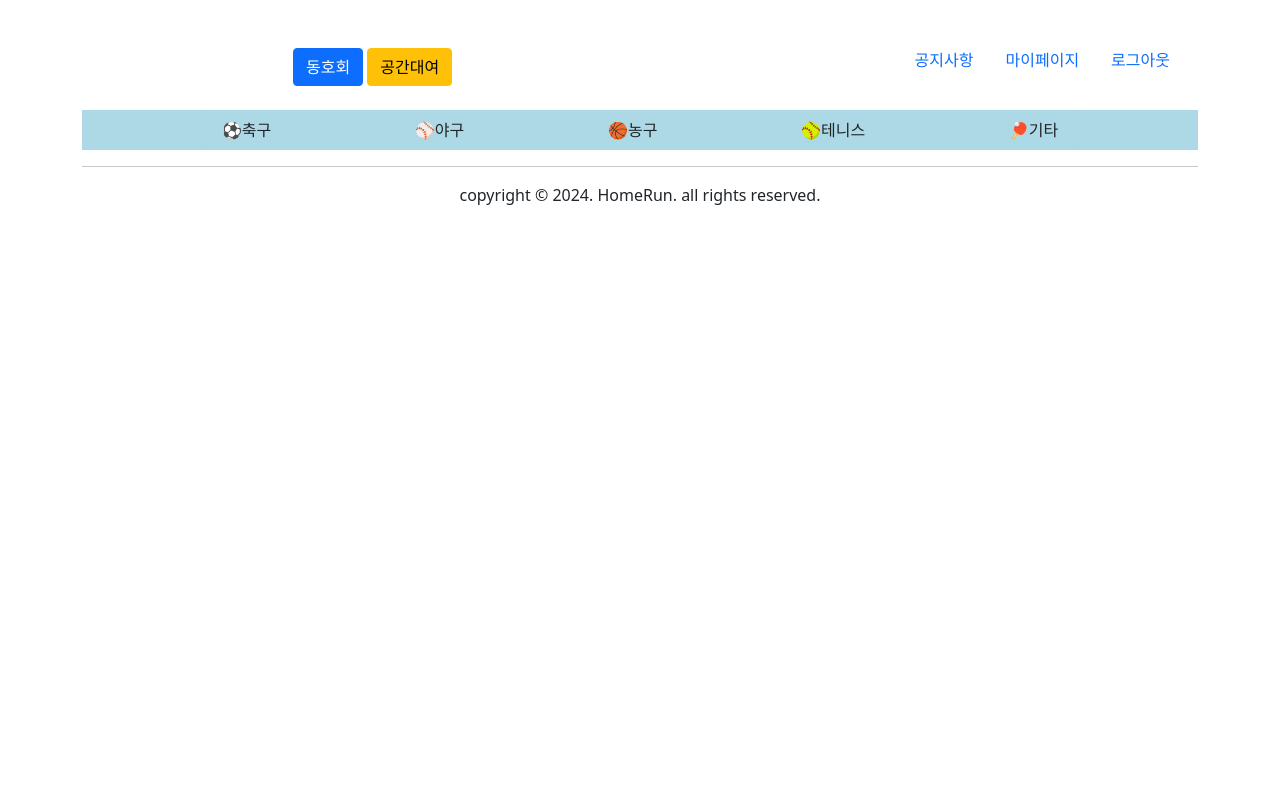
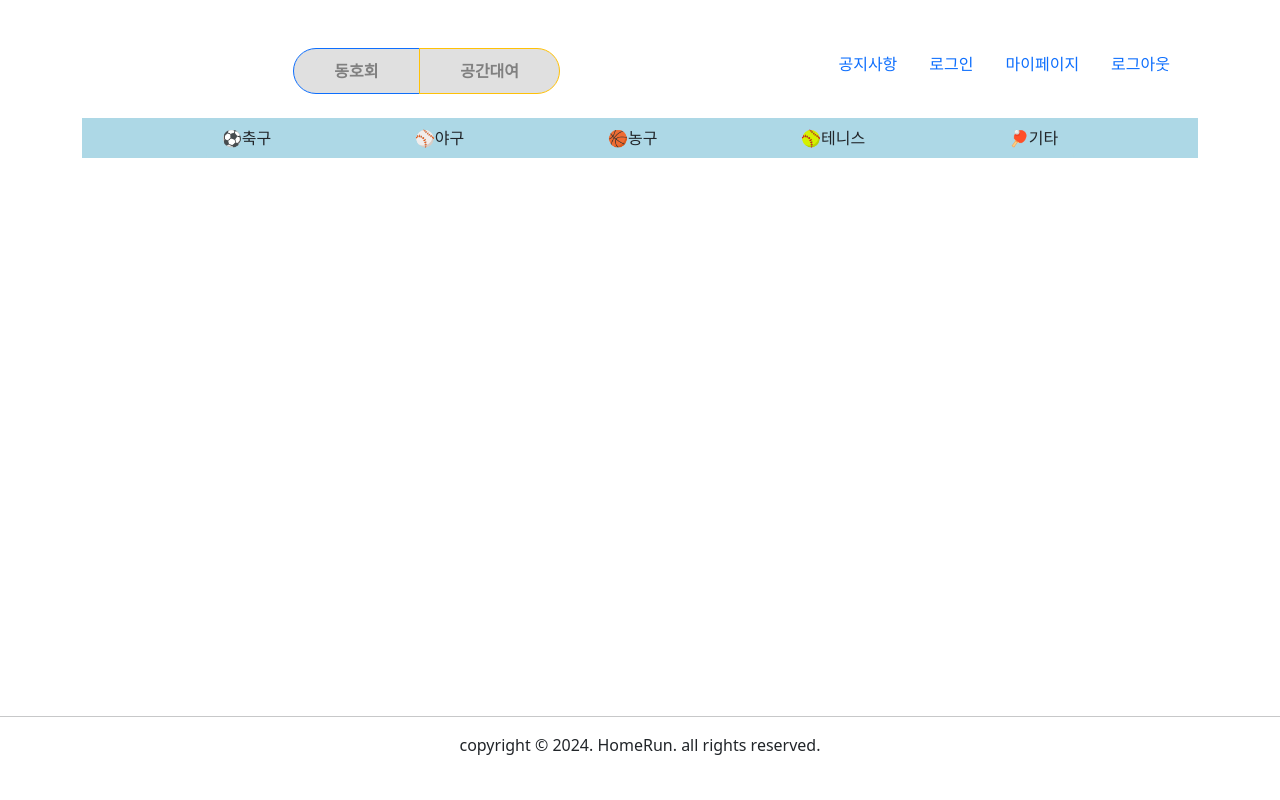
Before and after one commit to nysengE/HomeRun, a FastAPI app: template views/templates/include/base.html in a window 1280 px wide. Run offline with FastAPI, Linux system fonts and the light colour scheme; the template is opened without the code that fills it, so the values that code supplies are empty; some libraries are stand-ins or nearby versions.

Commit message:
전체 구조 생성 (main.py 작성, router 파일만 생성) header, footer, base 생성

```diff
--- /dev/null
+++ b/app/model/base.py
@@ -0,0 +1,5 @@
+from sqlalchemy.orm import DeclarativeBase
+
+
+class Base(DeclarativeBase):
+    pass
--- /dev/null
+++ b/app/routes/management.py
@@ -0,0 +1,5 @@
+from fastapi import APIRouter
+from starlette.templating import Jinja2Templates
+
+management_router = APIRouter()
+templates = Jinja2Templates(directory='views/templates')
--- /dev/null
+++ b/app/routes/mypage.py
@@ -0,0 +1,5 @@
+from fastapi import APIRouter
+from starlette.templating import Jinja2Templates
+
+mypage_router = APIRouter()
+templates = Jinja2Templates(directory='views/templates')
--- /dev/null
+++ b/app/routes/notification.py
@@ -0,0 +1,5 @@
+from fastapi import APIRouter
+from starlette.templating import Jinja2Templates
+
+notification_router = APIRouter()
+templates = Jinja2Templates(directory='views/templates')
--- /dev/null
+++ b/app/routes/payment.py
@@ -0,0 +1,5 @@
+from fastapi import APIRouter
+from starlette.templating import Jinja2Templates
+
+payment_router = APIRouter()
+templates = Jinja2Templates(directory='views/templates')
--- /dev/null
+++ b/app/routes/rental.py
@@ -0,0 +1,5 @@
+from fastapi import APIRouter
+from starlette.templating import Jinja2Templates
+
+rental_router = APIRouter()
+templates = Jinja2Templates(directory='views/templates')
--- /dev/null
+++ b/app/routes/reservation.py
@@ -0,0 +1,5 @@
+from fastapi import APIRouter
+from starlette.templating import Jinja2Templates
+
+reservation_router = APIRouter()
+templates = Jinja2Templates(directory='views/templates')
--- /dev/null
+++ b/app/routes/user.py
@@ -0,0 +1,5 @@
+from fastapi import APIRouter
+from starlette.templating import Jinja2Templates
+
+user_router = APIRouter()
+templates = Jinja2Templates(directory='views/templates')
--- a/main.py
+++ b/main.py
@@ -1,8 +1,17 @@
 from fastapi import FastAPI
+from starlette.requests import Request
+from starlette.responses import HTMLResponse
 from starlette.staticfiles import StaticFiles
 from starlette.templating import Jinja2Templates
 
 from app.routes.club import club_router
+from app.routes.management import management_router
+from app.routes.mypage import mypage_router
+from app.routes.notification import notification_router
+from app.routes.payment import payment_router
+from app.routes.rental import rental_router
+from app.routes.reservation import reservation_router
+from app.routes.user import user_router
 
 app = FastAPI()
 
@@ -10,11 +19,18 @@ templates = Jinja2Templates(directory='views/templates')
 app.mount('/static', StaticFiles(directory='views/static'), name='static')
 
 app.include_router(club_router, prefix='/club')
+app.include_router(management_router, prefix='/management')
+app.include_router(mypage_router, prefix='/mypage')
+app.include_router(notification_router, prefix='/notification')
+app.include_router(payment_router, prefix='/payment')
+app.include_router(rental_router, prefix='/rental')
+app.include_router(reservation_router, prefix='/reservation')
+app.include_router(user_router, prefix='/user')
 
 
-@app.get("/")
-async def root():
-    return {"message": "Hello World"}
+@app.get("/", response_class=HTMLResponse)
+async def index(req: Request):
+    return templates.TemplateResponse('index.html', {'request': req})
 
 
 @app.get("/hello/{name}")
--- a/views/static/css/header.css
+++ b/views/static/css/header.css
@@ -10,13 +10,21 @@
     align-items: center;
 }
 
+.container.text-start.mt-4 {
+    width: 500px;
+    display: flex;
+    justify-content: center; /* 버튼들을 가운데 정렬 */
+    align-items: center;
+    gap: 0px; /* 버튼 사이에 간격 추가 */
+}
+
 .headernav{
-    width: 50%;
+    width: 100%;
     display: flex;
     justify-content: flex-end;
     align-items: end;
     padding-top: 10px;
-    margin-left: 10px;
+    /*margin-left: 10px;*/
 }
 
 .sportnav {
@@ -35,5 +43,53 @@
     cursor: pointer;
     background-color: lightblue;
     text-align: center;
-    : 10px;
+: 10px;
 }
+
+/*switch button*/
+.btn-group .btn-toggle {
+    border-radius: 30px; /* 버튼의 둥근 모서리를 설정 */
+    padding: 10px 20px;
+    font-weight: bold;
+    transition: all 0.3s ease; /* 부드러운 전환 효과 */
+    text-decoration: none; /* 링크 밑줄 제거 */
+}
+
+.btn-group .btn-toggle:not(:first-child) {
+    margin-left: -1px; /* 버튼 간의 경계선을 없애기 위해 겹침 */
+}
+
+.btn-group .btn-toggle:first-child {
+    border-top-right-radius: 0;
+    border-bottom-right-radius: 0;
+}
+
+.btn-group .btn-toggle:last-child {
+    border-top-left-radius: 0;
+    border-bottom-left-radius: 0;
+}
+
+.btn-group .btn-toggle:hover {
+    background-color: #FFC107; /* 호버 시 배경색 변경 */
+    color: white; /* 호버 시 텍스트 색상 변경 */
+}
+
+.btn-group .btn-toggle.active {
+    background-color: #FFC107; /* 선택된 버튼의 배경색 */
+    color: white; /* 선택된 버튼의 텍스트 색상 */
+}
+
+.btn-group .btn-toggle:not(.active) {
+    background-color: #E0E0E0; /* 비활성화된 버튼의 배경색 */
+    color: gray; /* 비활성화된 버튼의 텍스트 색상 */
+}
+
+/*footer*/
+footer {
+    position: fixed;
+    left: 0px;
+    bottom: 0px;
+    height: 120px;
+    width: 100%;
+    padding-top: 20px;
+}
--- /dev/null
+++ b/views/static/js/header.js
@@ -0,0 +1,29 @@
+// JavaScript to handle click events and display the value
+document.querySelectorAll('.list-group-item').forEach(item => {
+    item.addEventListener('click', () => {
+        const value = item.getAttribute('data-value');
+        console.log(value);
+    });
+});
+
+// header switch버튼
+$(document).ready(function() {
+    // 현재 페이지 경로에 따라 활성화 상태 설정
+    let currentPath = window.location.pathname;
+
+    if (currentPath.includes('/club')) {
+        $('#clubBtn').addClass('active');
+    } else if (currentPath.includes('/rental')) {
+        $('#rentalBtn').addClass('active');
+    }
+
+    $('#clubBtn').click(function() {
+        $(this).addClass('active');
+        $('#rentalBtn').removeClass('active');
+    });
+
+    $('#rentalBtn').click(function() {
+        $(this).addClass('active');
+        $('#clubBtn').removeClass('active');
+    });
+});
--- a/views/templates/include/base.html
+++ b/views/templates/include/base.html
@@ -5,6 +5,7 @@
     <title>{% block title %} {% endblock %}</title>
     <link rel="stylesheet" href="/static/css/bs5/bootstrap.min.css">
     <link rel="stylesheet" href="/static/css/header.css" >
+    {% block link %} {% endblock %}
     {% block style %} {% endblock %}
 </head>
 <body>
@@ -13,6 +14,9 @@
     {% block main %} {% endblock %}
     {% include 'include/footer.html' %}
 </div>
+    <script src="https://code.jquery.com/jquery-3.6.0.min.js"></script>
+    <script src="/static/js/bs5/bootstrap.bundle.min.js"></script>
+    <script src="/static/js/header.js"></script>
 {% block script %} {% endblock %}
 </body>
 </html>
--- a/views/templates/include/footer.html
+++ b/views/templates/include/footer.html
@@ -1,4 +1,4 @@
 <footer>
-    <hr>
+    <hr class="text-center d-flex justify-content-center align-items-center" id="footerhr">
     <p class="text-center">copyright &copy; 2024. HomeRun. all rights reserved.</p>
 </footer>
--- a/views/templates/include/header.html
+++ b/views/templates/include/header.html
@@ -4,18 +4,23 @@
             <h1><span class="badge text-bg-secondary">HomeRun</span></h1>
         </div>
 
-        <div class="container text-start mt-4" >
-            <a href="/club" class="btn btn-primary d-inline-block">동호회</a>
-            <a href="/rental" class="btn btn-warning d-inline-block">공간대여</a>
+<!--        <div class="text-start mt-4" >-->
+<!--            <a href="/club" class="btn btn-primary d-inline-block">동호회</a>-->
+<!--            <a href="/rental" class="btn btn-warning d-inline-block">공간대여</a>-->
+<!--        </div>-->
+        <div class="container text-start mt-4 btn-group">
+            <a href="/club" class="btn btn-toggle btn-primary d-inline-block" id="clubBtn">동호회</a>
+            <a href="/rental" class="btn btn-toggle btn-warning d-inline-block" id="rentalBtn">공간대여</a>
         </div>
 
 
         <div class="d-flex headernav">
             <nav>
                 <ul class="nav nav-fill">
-                    <li class="nav-item"><a class="nav-link" href="/">공지사항</a></li>
-                    <li class="nav-item"><a class="nav-link" href="/member/join">마이페이지</a></li>
-                    <li class="nav-item"><a class="nav-link" href="/member/login">로그아웃</a></li>
+                    <li class="nav-item"><a class="nav-link" href="#">공지사항</a></li>
+                    <li class="nav-item"><a class="nav-link" href="#">로그인</a></li>
+                    <li class="nav-item"><a class="nav-link" href="#">마이페이지</a></li>
+                    <li class="nav-item"><a class="nav-link" href="#">로그아웃</a></li>
                 </ul>
             </nav>
         </div>
@@ -30,14 +35,3 @@
         <li class="list-group-item headerli" data-value="기타">🏓기타</li>
     </ul>
 </nav>
-
-<script>
-    // JavaScript to handle click events and display the value
-    document.querySelectorAll('.list-group-item').forEach(item => {
-        item.addEventListener('click', () => {
-            const value = item.getAttribute('data-value');
-            console.log(value);
-        });
-    });
-
-</script>
```
Also changed, not shown: views/static/css/club.css (added, +10 -0 lines), views/templates/club/club.html (+14 -1 lines), views/templates/index.html (added, +14 -0 lines).
